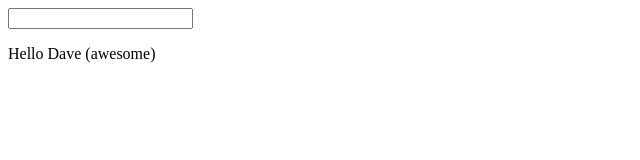
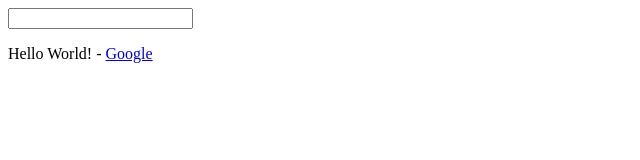
Before and after one commit to concaveNP/VueUdemy, a plain HTML site: page index.html in a window 1280 px wide. Shown: the full height of the page, 0-640 px from the left. Drawn offline with Linux system fonts and the light colour scheme.

Commit message:
module 12

```diff
--- a/index.html
+++ b/index.html
@@ -10,21 +10,22 @@
 <body>
     <div id="app">
         <input type="text" v-on:input="changeGreeting"></input>
-        <p>{{ sayHello() }}</p>
+        <p>{{ sayHello() }} - <a v-bind:href="link">Google</a></p>
     </div>
     <script>
         // You may of course also outsource this script code into a separate file (e.g. app.js) and simply import this file here
         new Vue({
             el: '#app',
             data: {
-                greeting: 'Hello World!'
+                title: 'Hello World!',
+                link: 'http://google.com'
             },
             methods: {
                 changeGreeting: function(event) {
-                    this.greeting = event.target.value;
+                    this.title = event.target.value;
                 },
                 sayHello: function() {
-                    return "Hello Dave (awesome)";
+                    return this.title;
                 }
             }
         })
```
